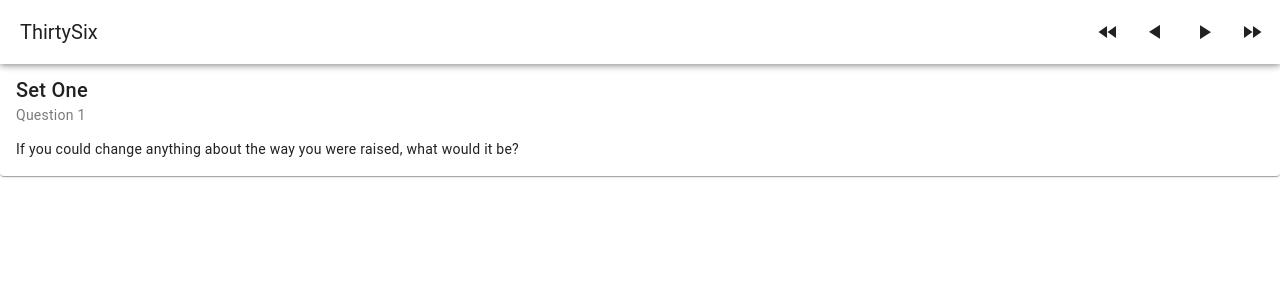
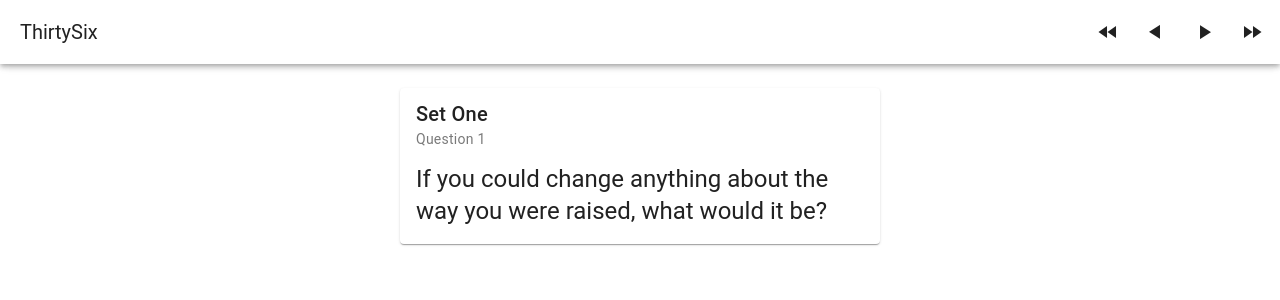
Before and after one commit to rlindner81/thirtysix, a Vue app: page / in a window 1280 px wide. Shown: the top 300 px of the page. Built offline with nearby package versions, Linux system fonts and the light colour scheme.

Commit message:
better card

```diff
--- a/src/App.vue
+++ b/src/App.vue
@@ -9,11 +9,18 @@
 
     <v-main>
       <v-card
+        class="mx-auto my-6"
+        max-width="480"
         v-if="sets[setIndex][questionIndex]"
         :title="`Set ${setNumberNames[setIndex]}`"
         :subtitle="`Question ${questionIndex + 1}`"
-        :text="sets[setIndex][questionIndex]"
-      ></v-card>
+      >
+        <v-card-text>
+          <p class="text-h5 text--primary">
+            {{ sets[setIndex][questionIndex] }}
+          </p>
+        </v-card-text>
+      </v-card>
     </v-main>
   </v-layout>
 </template>
```
